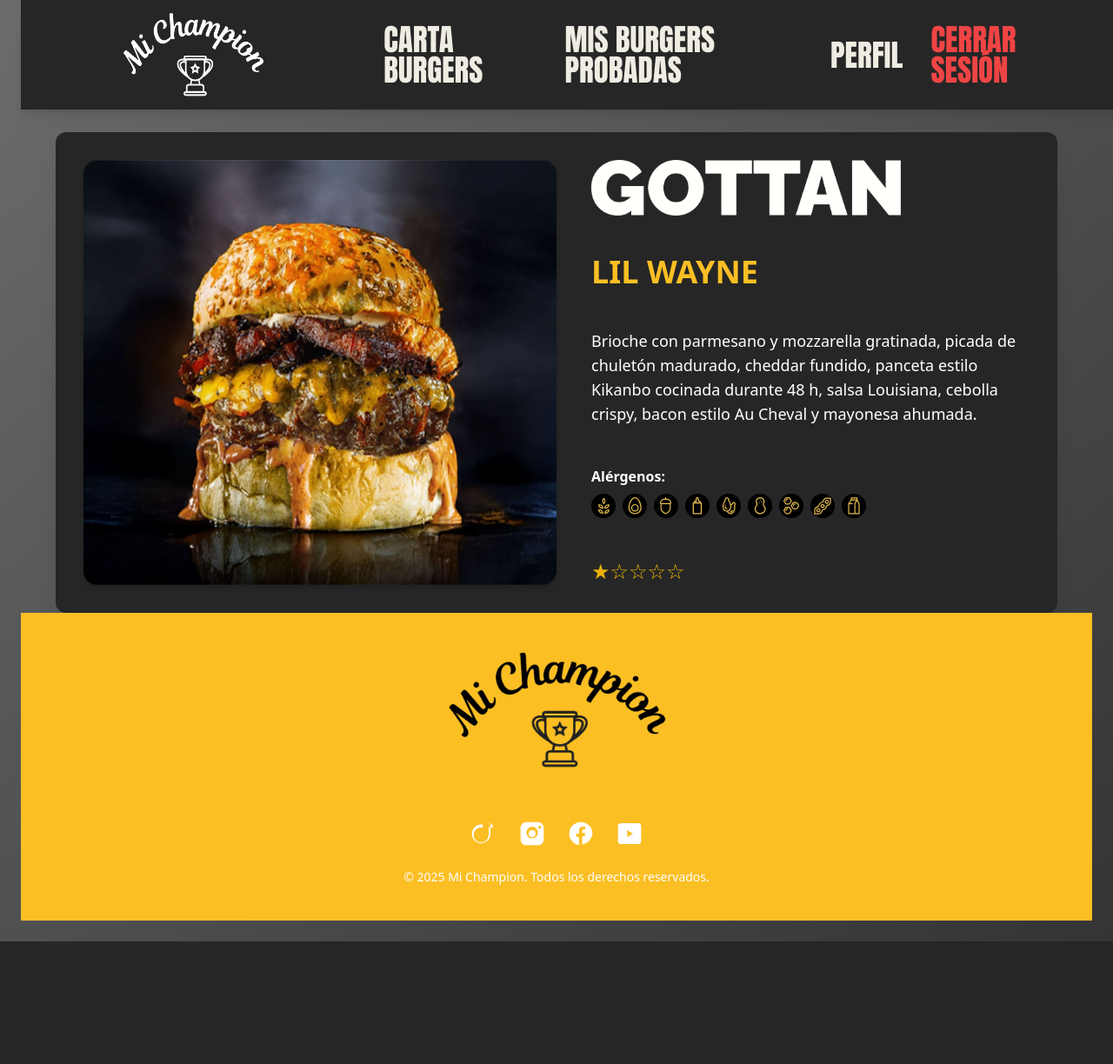
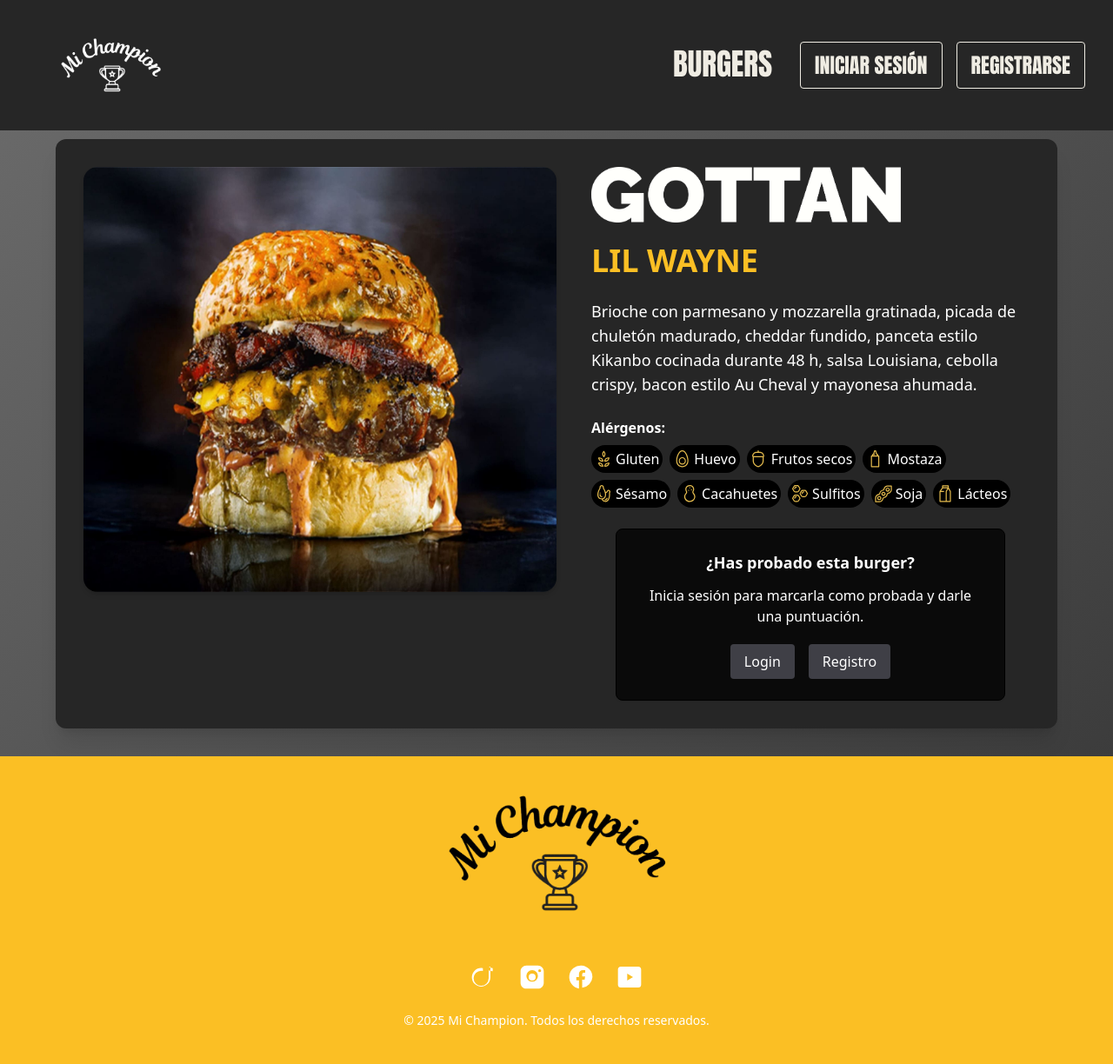
Before and after one commit to lygarmo/MiChampion_TFG, a PHP site: page /detalle_burger.php?id=1 in a window 1280 px wide. Shown: the whole page at 87% size. Before the commit the page ends 1083 px from the top, so only its background shows below. Run offline with PHP 8.4, Linux system fonts and the light colour scheme; data comes from the database, SQL or seed files in the repository; some libraries are stand-ins or nearby versions.

Commit message:
ajuste de estilos y detalles como header y footer

```diff
--- a/components/card_burger.php
+++ b/components/card_burger.php
@@ -3,7 +3,7 @@
     $alergenos = $alergenosPorBurger[$burger['id']] ?? [];
 ?>
 
-<a href="detalle_burger.php?id=<?= htmlspecialchars($burger['id']) ?>" class="bg-gray-900 rounded-xl overflow-hidden shadow-lg hover:shadow-amber-400 transition-shadow">
+<a href="detalle_burger.php?id=<?= htmlspecialchars($burger['id']) ?>" class="bg-neutral-800 rounded-xl overflow-hidden shadow-lg hover:shadow-amber-400 transition-shadow">
     <div class="flex justify-center items-center p-4">
         <img src="public/<?= $burger['logo'] ?>" alt="Logo <?= htmlspecialchars($burger['restaurante']) ?>" class="h-12 object-contain">
     </div>
--- a/components/detalles_burger.php
+++ b/components/detalles_burger.php
@@ -2,8 +2,7 @@
     if (!isset($burger) || !isset($alergenos)) return;
 ?>
 
-<div class="bg-neutral-800 rounded-xl shadow-xl text-white mt-8 p-8 max-w-6xl mx-auto flex flex-col lg:flex-row gap-10">
-
+<div class="bg-neutral-800 rounded-xl shadow-xl text-white mt-8 mb-8 p-8 max-w-6xl mx-auto flex flex-col lg:flex-row gap-10">
         <!-- Imagen -->
         <div class="flex-shrink-0 w-full lg:w-1/2">
             <img src="public/<?= htmlspecialchars($burger['imagen']) ?>" alt="<?= htmlspecialchars($burger['nombre']) ?>" class="rounded-2xl w-full object-cover shadow-md">
@@ -29,8 +28,8 @@
                     <p class="font-semibold mb-2">Alérgenos:</p>
                     <div class="flex flex-wrap gap-2">
                         <?php foreach ($alergenos as $alergeno): ?>
-                        <span class="bg-black rounded-full p-1" title="<?= htmlspecialchars($alergeno['nombre']) ?>">
-                            <img src="public/<?= htmlspecialchars($alergeno['icono']) ?>" alt="<?= htmlspecialchars($alergeno['nombre']) ?>" class="h-5 w-5 object-contain">
+                            <span class="bg-black rounded-full p-1 inline-flex items-center gap-1" title="<?= htmlspecialchars($alergeno['nombre']) ?>">
+                                <img src="public/<?= htmlspecialchars($alergeno['icono']) ?>" alt="<?= htmlspecialchars($alergeno['nombre']) ?>" class="h-5 w-5 object-contain"><?= htmlspecialchars($alergeno['nombre']) ?>
                             </span>
                         <?php endforeach; ?>
                     </div>
@@ -39,8 +38,8 @@
 
         <!-- Acciones -->
         <?php if (isset($_SESSION['email'])): ?>
+            <!-- Usuario con sesión -->
             <div class="flex gap-4 mt-4">
-                <!-- Ejemplo de ya marcada -->
                 <span class="bg-green-100 text-green-800 font-semibold px-4 py-2 rounded-lg flex items-center gap-2">
                     ✅ Ya probada
                 </span>
@@ -51,11 +50,18 @@
                     </button>
                 </form>
             </div>
-        <?php endif; ?>
 
-        <!-- Valoración (ejemplo simple de estrellas) -->
-        <div class="flex items-center mt-6 text-yellow-500 text-2xl">
-            ★☆☆☆☆
+        <?php else: ?>
+            <!-- Usuario sin sesión -->
+            <div class="mt-6 max-w-md mx-auto p-6 border border-black bg-neutral-950 rounded-lg text-center shadow-sm">
+                <h3 class="text-lg font-semibold text-white mb-3">¿Has probado esta burger?</h3>
+                <p class="text-white mb-5">Inicia sesión para marcarla como probada y darle una puntuación.</p>
+                <div class="flex justify-center gap-4">
+                    <a href="login.php" class="px-4 py-2 bg-zinc-700 text-white rounded hover:bg-amber-400 transition">Login</a>
+                    <a href="registro.php" class="px-4 py-2 bg-zinc-700 text-white rounded hover:bg-amber-400 transition">Registro</a>
                 </div>
             </div>
+
+        <?php endif; ?>
     </div>
+</div>
--- a/components/header.php
+++ b/components/header.php
@@ -1,19 +1,54 @@
+<?php
+    session_start();
+?>
+
+<link href="https://fonts.googleapis.com/css2?family=Anton&display=swap" rel="stylesheet">
+<style>
+    .font-anton {
+        font-family: 'Anton', sans-serif;
+    }
+</style>
 <header>
     <nav class="fixed top-0 w-full z-50 bg-neutral-800 h-30">
-        <div class="max-w-7xl mx-auto px-4 sm:px-6 lg:px-8 py-4">
+        <div class="max-w-7xl mx-auto px-4 sm:px-6 lg:px-8 py-10">
+            <?php if (!isset($_SESSION['email'])): ?>
                 <div class="flex justify-between items-center h-full">
                     <!-- Logo -->
                     <a href="index.php" class="flex-shrink-0">
-                    <img src="public/michampion_oscuro.png" alt="Mi Champion" class="h-20">
+                        <img src="public/michampion_oscuro.png" alt="Mi Champion" style="height: 70px;">
                     </a>
-
 
                     <!-- Botones -->
                     <div class="flex space-x-4">
-                    <a href="login.php" class="bg-white text-neutral-800 px-4 py-2 rounded hover:bg-gray-200 font-semibold">Iniciar sesión</a>
-                    <a href="registro.php" class="bg-white text-neutral-800 px-4 py-2 rounded hover:bg-gray-200 font-semibold">Registrase</a>
+                        <a href="carta_burgers.php" class="text-[20px] md:text-[30px] lg:text-[35px] uppercase font-anton text-[#efece3] px-4 py-2 leading-none hover:text-amber-400 transition-colors duration-200">Burgers</a>
+                        <a href="login.php" class="text-[16px] md:text-[20px] lg:text-[24px] uppercase font-anton text-[#efece3] border border-[#efece3] px-4 py-2 rounded hover:text-amber-400 hover:border-amber-400 transition-colors duration-200">Iniciar sesión</a>
+                        <a href="registro.php" class="text-[16px] md:text-[20px] lg:text-[24px] uppercase font-anton text-[#efece3] border border-[#efece3] px-4 py-2 rounded hover:text-amber-400 hover:border-amber-400 transition-colors duration-200">Registrarse</a>
                     </div>
                 </div>
+            <?php else: ?>
+                <div class="flex justify-between items-center px-8">
+                    <!-- Logo -->
+                    <a href="panel_inicio.php" class="flex items-center space-x-3 mr-20">
+                        <img src="public/michampion_oscuro.png" alt="Mi Champion" style="height: 70px;">
+                    </a>
+
+                    <!-- Enlaces principales -->
+                    <div class="flex space-x-8 items-center">
+                        <a href="carta_burgers.php" class="text-[20px] md:text-[30px] lg:text-[35px] uppercase font-anton text-[#efece3] leading-none hover:text-amber-400 transition-colors duration-200">
+                            Burgers
+                        </a>
+                        <a href="burgers_probadas.php" class="text-[20px] md:text-[30px] lg:text-[35px] uppercase font-anton text-[#efece3] leading-none hover:text-amber-400 transition-colors duration-200">
+                            Mis Burgers Probadas
+                        </a>
+                        <a href="perfil.php" class="text-[20px] md:text-[30px] lg:text-[35px] uppercase font-anton text-[#efece3] leading-none hover:text-amber-400 transition-colors duration-200">
+                            Perfil
+                        </a>
+                        <a href="cerrar_sesion.php" class="text-[20px] md:text-[30px] lg:text-[35px] uppercase font-anton text-red-500 leading-none hover:text-amber-400 transition-colors duration-200">
+                            Cerrar sesión
+                        </a>
+                    </div>
+                </div>
+            <?php endif; ?>
         </div>
     </nav>
 </header>
--- a/components/header_sesion.php
+++ /dev/null
@@ -1,37 +0,0 @@
-<!-- Importa la fuente Anton -->
-<link href="https://fonts.googleapis.com/css2?family=Anton&display=swap" rel="stylesheet">
-<style>
-    .font-anton {
-        font-family: 'Anton', sans-serif;
-    }
-</style>
-
-<header>
-    <nav class="fixed top-0 w-full z-50 bg-neutral-800 shadow-lg">
-        <div class="max-w-7xl mx-auto px-4 sm:px-6 lg:px-8 py-2">
-            <div class="flex justify-between items-center px-8">
-
-                <!-- Logo -->
-                <a href="panel_inicio.php" class="flex items-center space-x-3 mr-20">
-                    <img src="public/michampion_oscuro.png" alt="Mi Champion" style="height: 110px;">
-                </a>
-
-                <!-- Enlaces principales -->
-                <div class="flex space-x-8 items-center">
-                    <a href="carta_burgers.php" class="text-[20px] md:text-[30px] lg:text-[35px] uppercase font-anton text-[#efece3] leading-none hover:text-amber-400 transition-colors duration-200">
-                        Carta Burgers
-                    </a>
-                    <a href="burgers_probadas.php" class="text-[20px] md:text-[30px] lg:text-[35px] uppercase font-anton text-[#efece3] leading-none hover:text-amber-400 transition-colors duration-200">
-                        Mis Burgers Probadas
-                    </a>
-                    <a href="perfil.php" class="text-[20px] md:text-[30px] lg:text-[35px] uppercase font-anton text-[#efece3] leading-none hover:text-amber-400 transition-colors duration-200">
-                        Perfil
-                    </a>
-                    <a href="cerrar_sesion.php" class="text-[20px] md:text-[30px] lg:text-[35px] uppercase font-anton text-red-500 leading-none hover:text-amber-400 transition-colors duration-200">
-                        Cerrar sesión
-                    </a>
-                </div>
-            </div>
-        </div>
-    </nav>
-</header>
--- a/detalle_burger.php
+++ b/detalle_burger.php
@@ -34,13 +34,13 @@ $alergenos = $hamburguesas->obtenerAlergenosPorBurger($burger['id']);
 <html lang="es">
     <head>
         <meta charset="UTF-8" />
-    <title><?= htmlspecialchars($burger['nombre']) ?> - Detalle</title>
+        <title><?= htmlspecialchars($burger['nombre']) ?> - Detalles</title>
         <script src="https://cdn.tailwindcss.com"></script>
     </head>
-<body class="bg-gradient-to-br from-[#6c6c6c] to-[#343434] text-white p-6">
-    <?php include('components/header_sesion.php'); ?>
+    <body class="bg-gradient-to-br from-[#6c6c6c] to-[#343434] text-white">
+        <?php include('components/header.php');?>
 
-    <main class="pt-24">
+        <main class="pt-24 mt-8">
             <?php include('components/detalles_burger.php'); ?>
         </main>
 
--- a/index.php
+++ b/index.php
@@ -1,5 +1,5 @@
 <?php
-
+   session_start();
 ?>
 
 <!DOCTYPE html>
--- a/login.php
+++ b/login.php
@@ -1,3 +1,7 @@
+<?php
+    session_start();
+?>
+
 <!DOCTYPE html>
 <html lang="es" class="h-full">
     <head>
--- a/panel_inicio.php
+++ b/panel_inicio.php
@@ -71,9 +71,7 @@
 
     <body class="bg-neutral-900">
         <!-- Incluir el header -->
-        <?php include('components/header_sesion.php'); ?>
-
-
+        <?php include('components/header.php'); ?>
     <main>
 
   <!-- Sección de estadísticas del usuario -->
--- a/registro.php
+++ b/registro.php
@@ -1,3 +1,7 @@
+<?php
+    session_start();
+?>
+
 <!DOCTYPE html>
 <html lang="es" class="h-full">
     <head>
```
Also changed, not shown: carta_burgers.php (+6 -5 lines), components/footer_sesion.php (deleted, +0 -37 lines), components/main.php (+14 -8 lines). Lines whose indentation alone changed are shown as unchanged.
